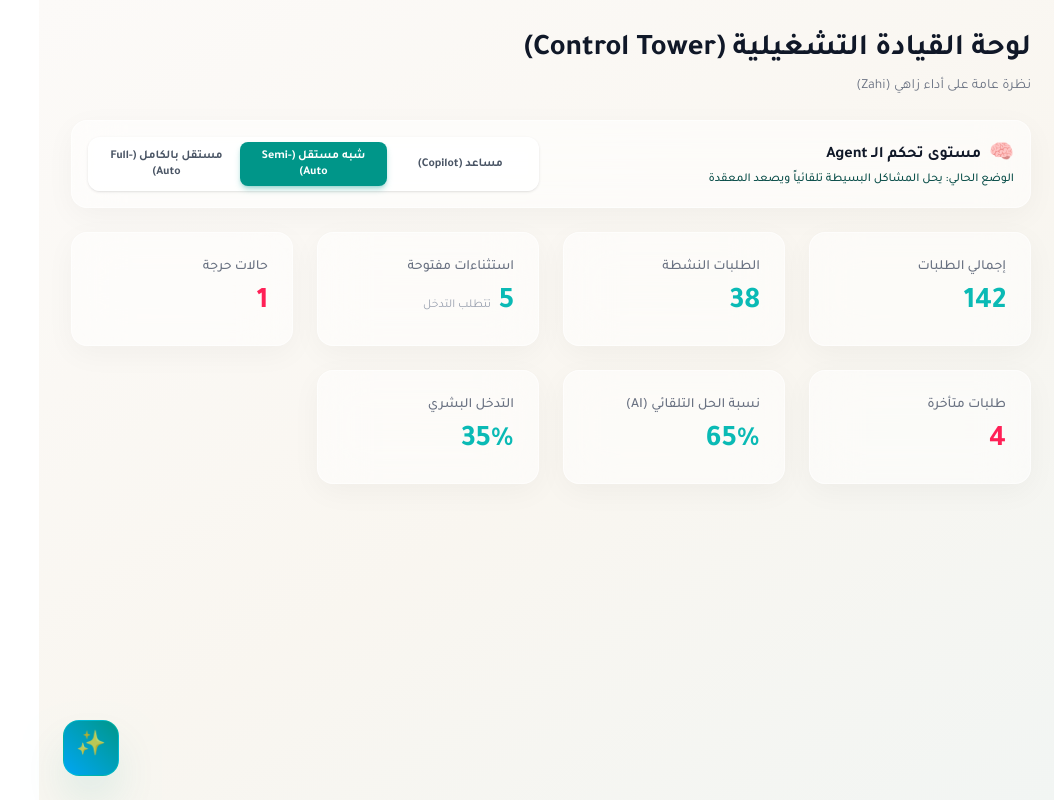
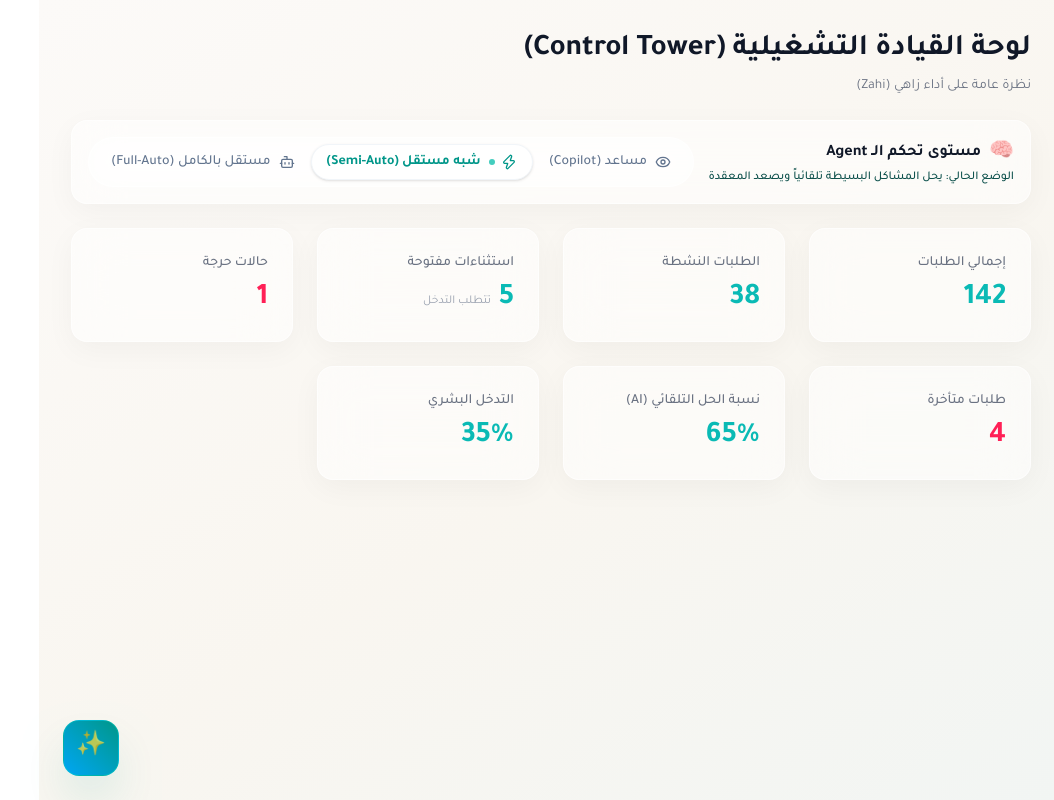
Before and after one commit to smartflowinfosa-sys/ai-control-tower-prototype, a Next.js app: page / in a window 1280 px wide. Shown: the whole page, without its empty margins (226-1280 px from the left). Built offline with nearby package versions, Linux system fonts and the light colour scheme.

Commit message:
feat: upgrade AI autonomy control with animated glassmorphism UI

```diff
--- a/package.json
+++ b/package.json
@@ -11,6 +11,7 @@
   "dependencies": {
     "@google/generative-ai": "^0.24.1",
     "framer-motion": "^14.2.0",
+    "lucide-react": "^1.57.0",
     "next": "16.4.0",
     "openai": "^7.33.0",
     "react": "19.3.0",
--- a/src/components/dashboard/AIAutonomyControl.tsx
+++ b/src/components/dashboard/AIAutonomyControl.tsx
@@ -1,6 +1,8 @@
 "use client";
 
 import { useState } from 'react';
+import { motion } from 'framer-motion';
+import { Eye, Zap, Bot } from 'lucide-react';
 
 type AutonomyLevel = 'COPILOT' | 'SEMI_AUTO' | 'FULL_AUTO';
 
@@ -8,27 +10,21 @@ const autonomyConfig = {
   COPILOT: {
     label: 'مساعد (Copilot)',
     desc: 'يراقب ويقترح الإجراءات للموافقة',
-    bgColor: 'bg-sky-500/10',
-    borderColor: 'border-sky-400/30',
-    activeBtn: 'bg-sky-500 text-white shadow-md shadow-sky-500/30',
-    textColor: 'text-sky-900'
+    icon: Eye,
+    textColor: 'text-sky-900',
   },
   SEMI_AUTO: {
     label: 'شبه مستقل (Semi-Auto)',
     desc: 'يحل المشاكل البسيطة تلقائياً ويصعد المعقدة',
-    bgColor: 'bg-teal-500/10',
-    borderColor: 'border-teal-400/30',
-    activeBtn: 'bg-teal-600 text-white shadow-md shadow-teal-600/30',
-    textColor: 'text-teal-900'
+    icon: Zap,
+    textColor: 'text-teal-900',
   },
   FULL_AUTO: {
     label: 'مستقل بالكامل (Full-Auto)',
     desc: 'أتمتة كاملة للقرارات بدون تدخل بشري',
-    bgColor: 'bg-emerald-500/10',
-    borderColor: 'border-emerald-400/30',
-    activeBtn: 'bg-emerald-600 text-white shadow-md shadow-emerald-600/30',
-    textColor: 'text-emerald-900'
-  }
+    icon: Bot,
+    textColor: 'text-emerald-900',
+  },
 };
 
 export default function AIAutonomyControl() {
@@ -47,18 +43,38 @@ export default function AIAutonomyControl() {
           </p>
         </div>
 
-        <div className="flex bg-white/70 backdrop-blur-sm rounded-xl p-1 shadow-sm border border-white/60 flex-wrap">
-          {(Object.keys(autonomyConfig) as AutonomyLevel[]).map(key => (
+        {/* Animated Segmented Control Capsule */}
+        <div className="bg-white/40 backdrop-blur-md border border-white/60 p-1.5 rounded-full flex relative flex-wrap sm:flex-nowrap">
+          {(Object.keys(autonomyConfig) as AutonomyLevel[]).map(key => {
+            const isActive = level === key;
+            const Icon = autonomyConfig[key].icon;
+
+            return (
               <button
                 key={key}
+                type="button"
                 onClick={() => setLevel(key)}
-              className={`flex-1 min-w-[100px] px-3.5 py-1.5 rounded-lg text-xs font-bold transition-all ${
-                level === key ? autonomyConfig[key].activeBtn : 'text-gray-600 hover:bg-white/60'
+                className={`relative z-10 flex items-center justify-center gap-2 px-4 py-2 text-sm font-medium rounded-full transition-colors duration-300 cursor-pointer ${
+                  isActive ? 'text-teal-600 font-semibold' : 'text-slate-500 hover:text-slate-700'
                 }`}
               >
-              {autonomyConfig[key].label}
+                {isActive && (
+                  <motion.div
+                    layoutId="activeAutonomyTab"
+                    className="absolute inset-0 bg-white rounded-full shadow-sm border border-slate-100 -z-10"
+                    transition={{ type: "spring", stiffness: 300, damping: 25 }}
+                  />
+                )}
+                <div className="relative flex items-center gap-1.5">
+                  <Icon className="w-4 h-4" />
+                  {isActive && (
+                    <span className="w-1.5 h-1.5 rounded-full bg-teal-500 animate-pulse shrink-0" />
+                  )}
+                </div>
+                <span>{autonomyConfig[key].label}</span>
               </button>
-          ))}
+            );
+          })}
         </div>
       </div>
     </div>
```
Also changed, not shown: 1 other file (tests, documents, lock files or other folders). Lines whose indentation alone changed are shown as unchanged.
